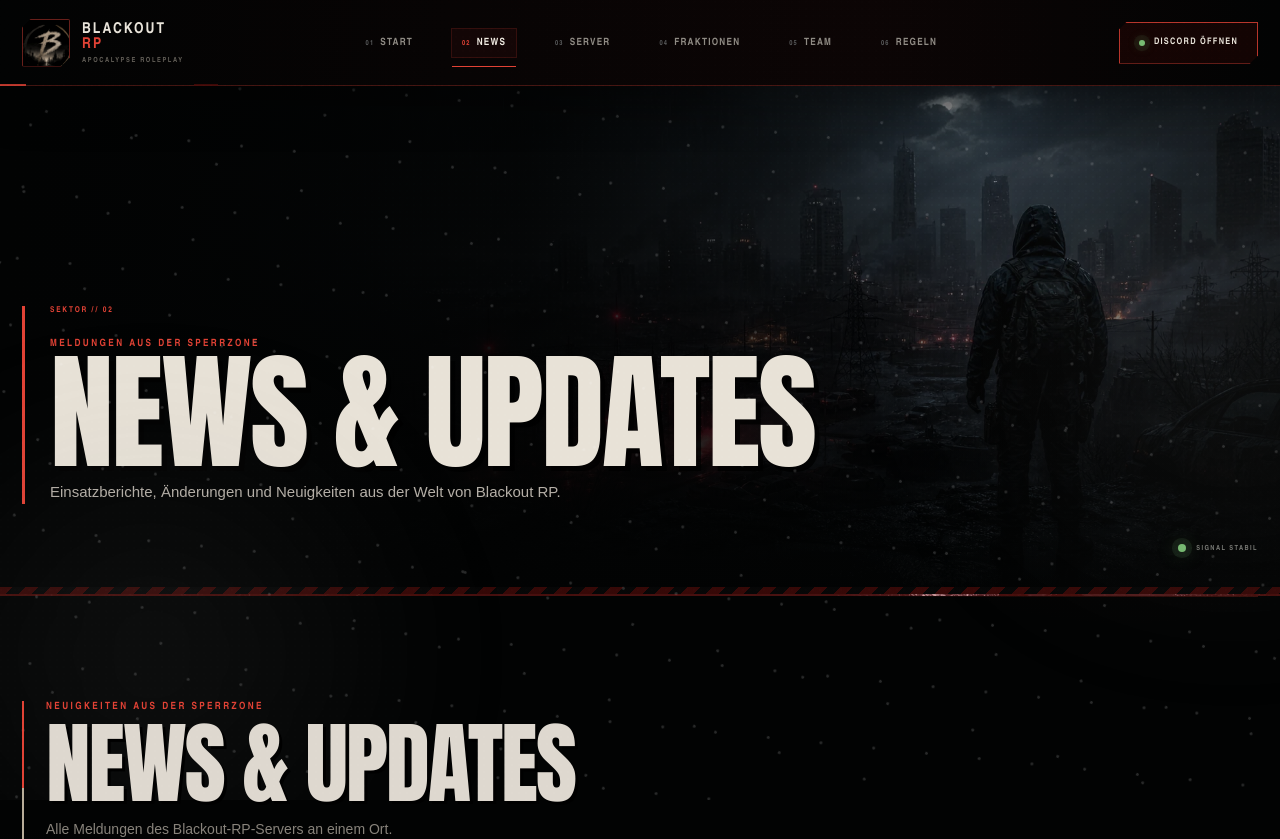
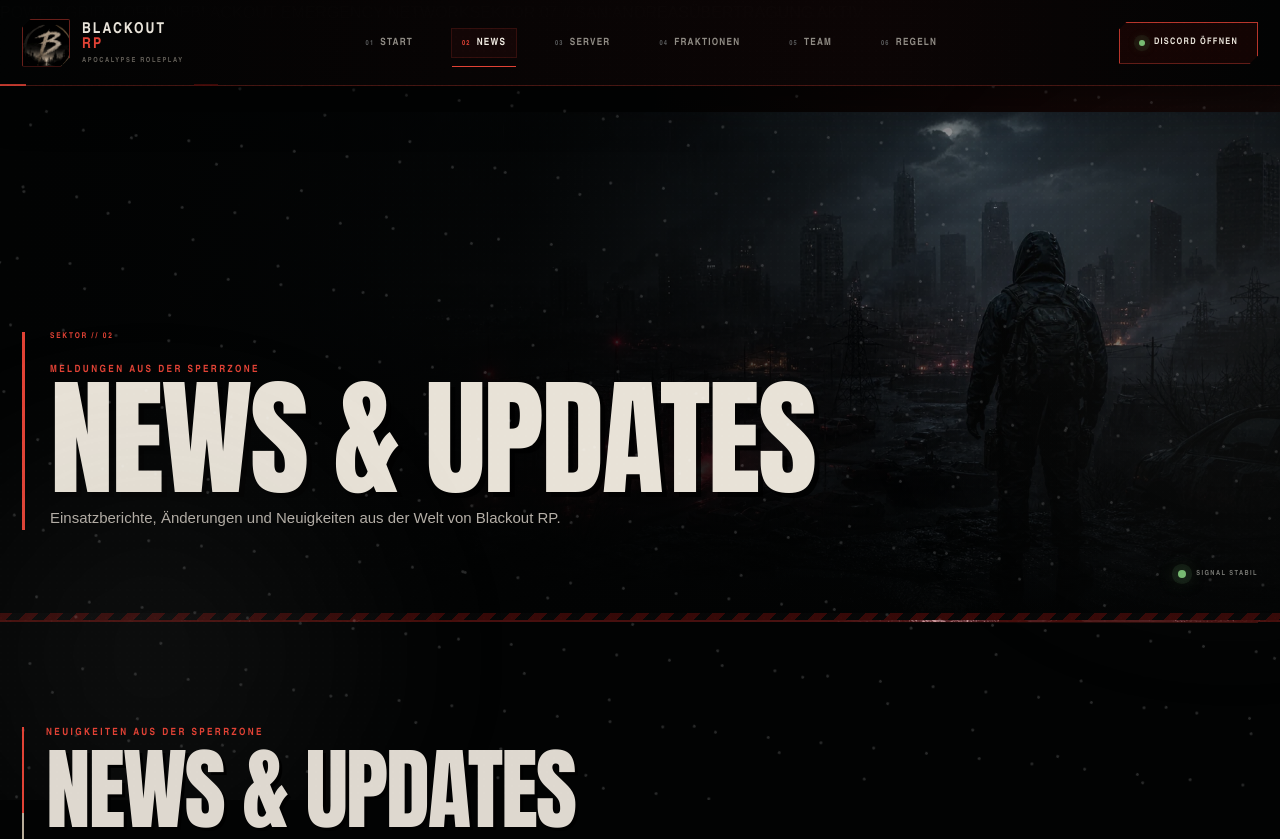
Before and after one commit to Didikoral1/BlackoutRP, a Next.js app: page /news in a window 1280 px wide. Shown: the top 839 px of the page. Built offline with nearby package versions, Linux system fonts and the light colour scheme.

Commit message:
Add emergency broadcast navigation rail

```diff
--- a/components/SiteClient.tsx
+++ b/components/SiteClient.tsx
@@ -31,7 +31,7 @@ type ServerStatus = {
 
 const NEWS_STORAGE_KEY = "blackout-rp-news-v2";
 const RULES_STORAGE_KEY = "blackout-rp-rules-v1";
-const ASSET_REVISION = "20260722-4";
+const ASSET_REVISION = "20260722-5";
 
 const pages: { id: SitePage; number: string; label: string; href: string }[] = [
   { id: "start", number: "01", label: "Start", href: "/" },
@@ -206,6 +206,13 @@ export default function SiteClient({ page, initialNews }: { page: SitePage; init
         </nav>
         <a className="discordSmall" href={discord} target="_blank" rel="noreferrer"><i />Discord öffnen</a>
       </header>
+
+      <div className="emergencyTicker" aria-hidden="true">
+        <span>POWER GRID // OFFLINE</span>
+        <span>BLACKOUT EMERGENCY NETWORK</span>
+        <span>SEKTOR 07 // SAN ANDREAS</span>
+        <span>ÜBERTRAGUNG AKTIV</span>
+      </div>
 
       <main className={page === "start" ? "" : "subpageMain"}>
         {pageHeader && (
```
